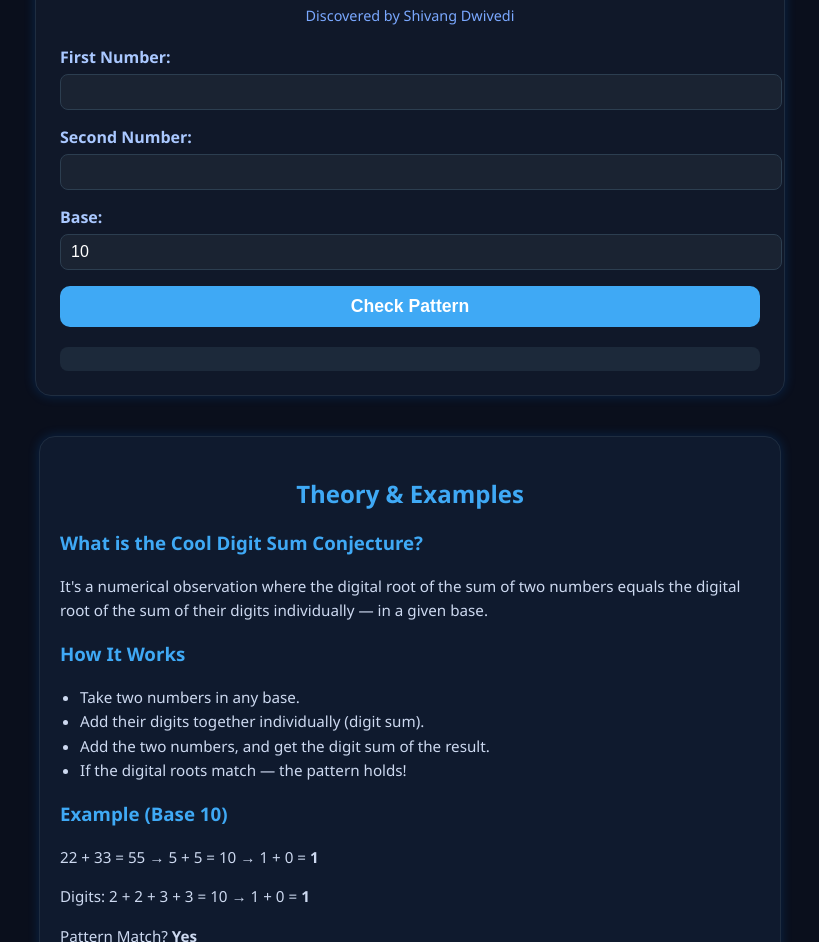
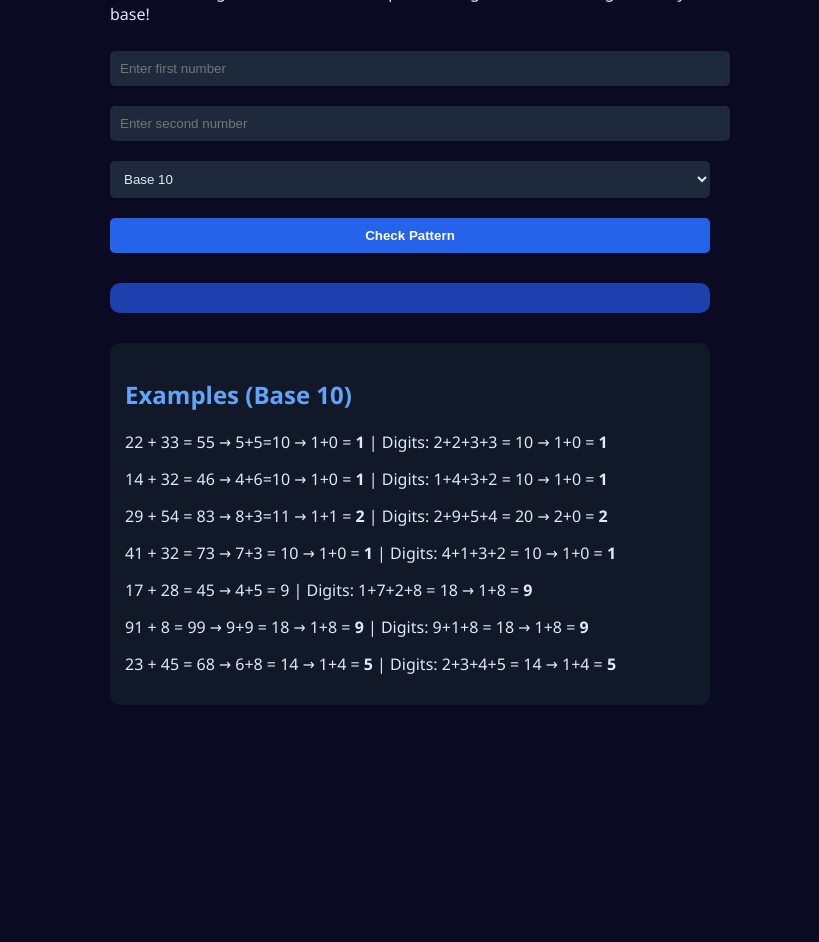
Before and after one commit to studentshivang/cool-digit-sum-conjecture-, a plain HTML site: page index.html in a window 1280 px wide. Shown: the part 125-1067 px from the top of the page, without its empty margins (230-1049 px from the left). After the commit the page ends 850 px from the top, so only its background shows below. Drawn offline with Linux system fonts and the light colour scheme.

Commit message:
Update index.html

```diff
--- a/index.html
+++ b/index.html
@@ -1,244 +1,132 @@
-<!DOCTYPE html>
-<html lang="en">
+<!DOCTYPE html><html lang="en">
 <head>
   <meta charset="UTF-8" />
-  <meta name="viewport" content="width=device-width, initial-scale=1.0"/>
+  <meta name="viewport" content="width=device-width, initial-scale=1.0" />
   <title>Cool Digit Sum Conjecture</title>
   <style>
     body {
+      background-color: #0a0a23;
+      color: #dbeafe;
+      font-family: 'Segoe UI', Tahoma, Geneva, Verdana, sans-serif;
       margin: 0;
-      font-family: 'Segoe UI', sans-serif;
-      background-color: #0a0f1c;
-      color: #cdd9f0;
       padding: 20px;
     }
-
+    h1, h2 {
+      color: #60a5fa;
+    }
     .container {
-      background-color: #101829;
-      border: 1px solid #1f2d40;
-      border-radius: 16px;
-      padding: 24px;
-      max-width: 700px;
-      margin: 0 auto 40px auto;
-      box-shadow: 0 0 12px rgba(0, 123, 255, 0.2);
+      max-width: 600px;
+      margin: auto;
     }
-
-    h1, h2 {
-      color: #3fa9f5;
-      text-align: center;
+    input, select, button {
+      padding: 10px;
+      margin: 10px 0;
+      width: 100%;
+      border: none;
+      border-radius: 5px;
     }
-
-    .credit {
-      text-align: center;
-      font-size: 0.9em;
-      color: #7aa8ff;
-      margin-bottom: 1.5em;
+    input, select {
+      background: #1e293b;
+      color: #dbeafe;
     }
-
-    .input-group {
-      margin-bottom: 1em;
-    }
-
-    label {
-      display: block;
-      margin-bottom: 6px;
-      font-weight: 600;
-      color: #aac8ff;
-    }
-
-    input {
-      width: 100%;
-      padding: 8px 10px;
-      font-size: 1em;
-      border-radius: 8px;
-      border: 1px solid #2c3e50;
-      background-color: #1a2332;
-      color: #ffffff;
-    }
-
     button {
-      width: 100%;
-      padding: 10px 0;
-      font-size: 1.1em;
-      background-color: #3fa9f5;
-      border: none;
-      border-radius: 10px;
-      color: #fff;
+      background: #2563eb;
+      color: white;
       font-weight: bold;
       cursor: pointer;
-      transition: background-color 0.2s;
     }
-
-    button:hover {
-      background-color: #2b8bd9;
-    }
-
     .result {
       margin-top: 20px;
-      padding: 12px;
-      background-color: #1c293a;
-      border-radius: 8px;
-      font-size: 1em;
-      white-space: pre-wrap;
-      color: #e6f0ff;
+      background: #1e40af;
+      padding: 15px;
+      border-radius: 10px;
     }
-
-    .theory {
-      background-color: #0f1a2e;
-      border-radius: 16px;
-      padding: 20px;
-      margin-top: 20px;
+    .examples {
+      background: #111827;
+      padding: 15px;
+      border-radius: 10px;
+      margin-top: 30px;
     }
-
-    .theory h3 {
-      color: #3fa9f5;
-    }
-
-    .theory p, .theory li {
-      font-size: 0.95em;
-      line-height: 1.6;
-    }
-
-    ul {
-      padding-left: 20px;
-    }
-
-    @media (max-width: 600px) {
-      .container {
-        padding: 16px;
-      }
-      h1 {
-        font-size: 1.5em;
-      }
-      button {
-        font-size: 1em;
-      }
+    .example-block {
+      margin-bottom: 15px;
     }
   </style>
 </head>
 <body>
   <div class="container">
     <h1>Cool Digit Sum Conjecture</h1>
-    <p class="credit">Discovered by Shivang Dwivedi</p>
+    <p>Check if the digital root of the sum equals the digital root of the digits, in any base!</p>
+    <input id="num1" type="text" placeholder="Enter first number" />
+    <input id="num2" type="text" placeholder="Enter second number" />
+    <select id="base">
+      <option value="10">Base 10</option>
+      <option value="2">Base 2 (Binary)</option>
+      <option value="8">Base 8 (Octal)</option>
+      <option value="16">Base 16 (Hex)</option>
+    </select>
+    <button onclick="checkPattern()">Check Pattern</button>
+    <div class="result" id="result"></div><div class="examples">
+  <h2>Examples (Base 10)</h2>
+  <div class="example-block">22 + 33 = 55 → 5+5=10 → 1+0 = <strong>1</strong> | Digits: 2+2+3+3 = 10 → 1+0 = <strong>1</strong></div>
+  <div class="example-block">14 + 32 = 46 → 4+6=10 → 1+0 = <strong>1</strong> | Digits: 1+4+3+2 = 10 → 1+0 = <strong>1</strong></div>
+  <div class="example-block">29 + 54 = 83 → 8+3=11 → 1+1 = <strong>2</strong> | Digits: 2+9+5+4 = 20 → 2+0 = <strong>2</strong></div>
+  <div class="example-block">41 + 32 = 73 → 7+3 = 10 → 1+0 = <strong>1</strong> | Digits: 4+1+3+2 = 10 → 1+0 = <strong>1</strong></div>
+  <div class="example-block">17 + 28 = 45 → 4+5 = 9 | Digits: 1+7+2+8 = 18 → 1+8 = <strong>9</strong></div>
+  <div class="example-block">91 + 8 = 99 → 9+9 = 18 → 1+8 = <strong>9</strong> | Digits: 9+1+8 = 18 → 1+8 = <strong>9</strong></div>
+  <div class="example-block">23 + 45 = 68 → 6+8 = 14 → 1+4 = <strong>5</strong> | Digits: 2+3+4+5 = 14 → 1+4 = <strong>5</strong></div>
+</div>
 
-    <div class="input-group">
-      <label>First Number:</label>
-      <input type="text" id="num1" />
-    </div>
-
-    <div class="input-group">
-      <label>Second Number:</label>
-      <input type="text" id="num2" />
-    </div>
-
-    <div class="input-group">
-      <label>Base:</label>
-      <input type="number" id="base" value="10" min="2" max="36" />
-    </div>
-
-    <button onclick="calculate()">Check Pattern</button>
-
-    <div class="result" id="result"></div>
   </div>
-
-  <div class="container theory">
-    <h2>Theory & Examples</h2>
-    <h3>What is the Cool Digit Sum Conjecture?</h3>
-    <p>
-      It's a numerical observation where the digital root of the sum of two numbers equals the digital root of the sum of their digits individually — in a given base.
-    </p>
-
-    <h3>How It Works</h3>
-    <ul>
-      <li>Take two numbers in any base.</li>
-      <li>Add their digits together individually (digit sum).</li>
-      <li>Add the two numbers, and get the digit sum of the result.</li>
-      <li>If the digital roots match — the pattern holds!</li>
-    </ul>
-
-    <h3>Example (Base 10)</h3>
-    <p>22 + 33 = 55 → 5 + 5 = 10 → 1 + 0 = <strong>1</strong></p>
-    <p>Digits: 2 + 2 + 3 + 3 = 10 → 1 + 0 = <strong>1</strong></p>
-    <p>Pattern Match? <strong>Yes</strong></p>
-
-    <h3>Example (Base 16)</h3>
-    <p>A (10) + 5 = F (15) → F = 15 → 1 + 5 = <strong>6</strong></p>
-    <p>Digits: A = 10, 5 = 5 → 10 + 5 = 15 → 1 + 5 = <strong>6</strong></p>
-    <p>Pattern Match? <strong>Yes</strong></p>
-
-    <h3>Why Base Matters</h3>
-    <p>
-      This pattern works reliably when numbers use digits greater than or equal to the base's place value. Stick to values where digit conversion makes sense in that base.
-    </p>
-
-    <h3>Possible Exceptions</h3>
-    <p>
-      Using digits below the base (like mixing base-10 rules with base-16 numbers) can break the pattern. Be consistent with digit interpretation!
-    </p>
-
-    <h3>Credits</h3>
-    <p>Conjecture discovered by <strong>Shivang Dwivedi</strong>.</p>
-  </div>
-
   <script>
-    function toDigits(n, base) {
-      return n.toString(base).toUpperCase().split('').map(d => {
-        if (/[A-Z]/.test(d)) return d.charCodeAt(0) - 55;
-        return parseInt(d);
-      });
-    }
-
     function digitSum(n, base) {
-      const digits = toDigits(n, base);
-      return digits.reduce((sum, d) => sum + d, 0);
-    }
-
-    function digitalRoot(n, base) {
-      let sum = n;
-      while (sum >= base) {
-        sum = digitSum(sum, base);
+      let sum = 0;
+      while (n > 0) {
+        sum += n % base;
+        n = Math.floor(n / base);
       }
       return sum;
-    }
+    }function digitalRoot(n, base) {
+  while (n >= base) {
+    n = digitSum(n, base);
+  }
+  return n;
+}
 
-    function calculate() {
-      const num1 = document.getElementById('num1').value.trim();
-      const num2 = document.getElementById('num2').value.trim();
-      const base = parseInt(document.getElementById('base').value);
-      const resultBox = document.getElementById('result');
+function parseNumber(str, base) {
+  return parseInt(str, base);
+}
 
-      if (!num1 || !num2 || isNaN(base)) {
-        resultBox.textContent = 'Please enter valid inputs.';
-        return;
-      }
+function checkPattern() {
+  const n1 = document.getElementById("num1").value.trim();
+  const n2 = document.getElementById("num2").value.trim();
+  const base = parseInt(document.getElementById("base").value);
 
-      const n1 = parseInt(num1, base);
-      const n2 = parseInt(num2, base);
-      const sum = n1 + n2;
-      const sumStr = sum.toString(base).toUpperCase();
+  try {
+    const val1 = parseNumber(n1, base);
+    const val2 = parseNumber(n2, base);
+    const sum = val1 + val2;
 
-      const fullDigitList = [...toDigits(n1, base), ...toDigits(n2, base)];
-      const inputDigitSum = fullDigitList.reduce((acc, d) => acc + d, 0);
-      const sumDigitSum = digitSum(sum, base);
-      const inputRoot = digitalRoot(inputDigitSum, base);
-      const resultRoot = digitalRoot(sum, base);
+    const drSum = digitalRoot(sum, base);
 
-      const explanation = `Input 1: ${num1.toUpperCase()} = ${n1}
-Input 2: ${num2.toUpperCase()} = ${n2}
-Base: ${base}
+    const digits = [...n1, ...n2];
+    const digitTotal = digits.reduce((acc, ch) => acc + parseInt(ch, base), 0);
+    const drDigits = digitalRoot(digitTotal, base);
 
-Sum: ${n1} + ${n2} = ${sum} → ${sumStr} (in base ${base})
+    const result = document.getElementById("result");
+    result.innerHTML = `
+      <strong>Number 1:</strong> ${n1} (${val1})<br>
+      <strong>Number 2:</strong> ${n2} (${val2})<br>
+      <strong>Sum:</strong> ${val1} + ${val2} = ${sum}<br>
+      <strong>Digital Root of Sum:</strong> ${drSum}<br>
+      <strong>Digits:</strong> ${[...n1, ...n2].join(" + ")} = ${digitTotal}<br>
+      <strong>Digital Root of Digits:</strong> ${drDigits}<br>
+      <strong>Match:</strong> ${drSum === drDigits ? "Yes!" : "No."}
+    `;
+  } catch (e) {
+    document.getElementById("result").innerText = "Invalid input or base.";
+  }
+}
 
-Digits of input: ${fullDigitList.join(' + ')} = ${inputDigitSum}
-Digit sum of result: ${sumDigitSum}
-
-Digital Root of input: ${inputRoot}
-Digital Root of sum: ${resultRoot}
-
-Pattern Match? ${inputRoot === resultRoot ? 'Yes!' : 'No'}`;
-
-      resultBox.textContent = explanation;
-    }
   </script>
 </body>
 </html>
```
